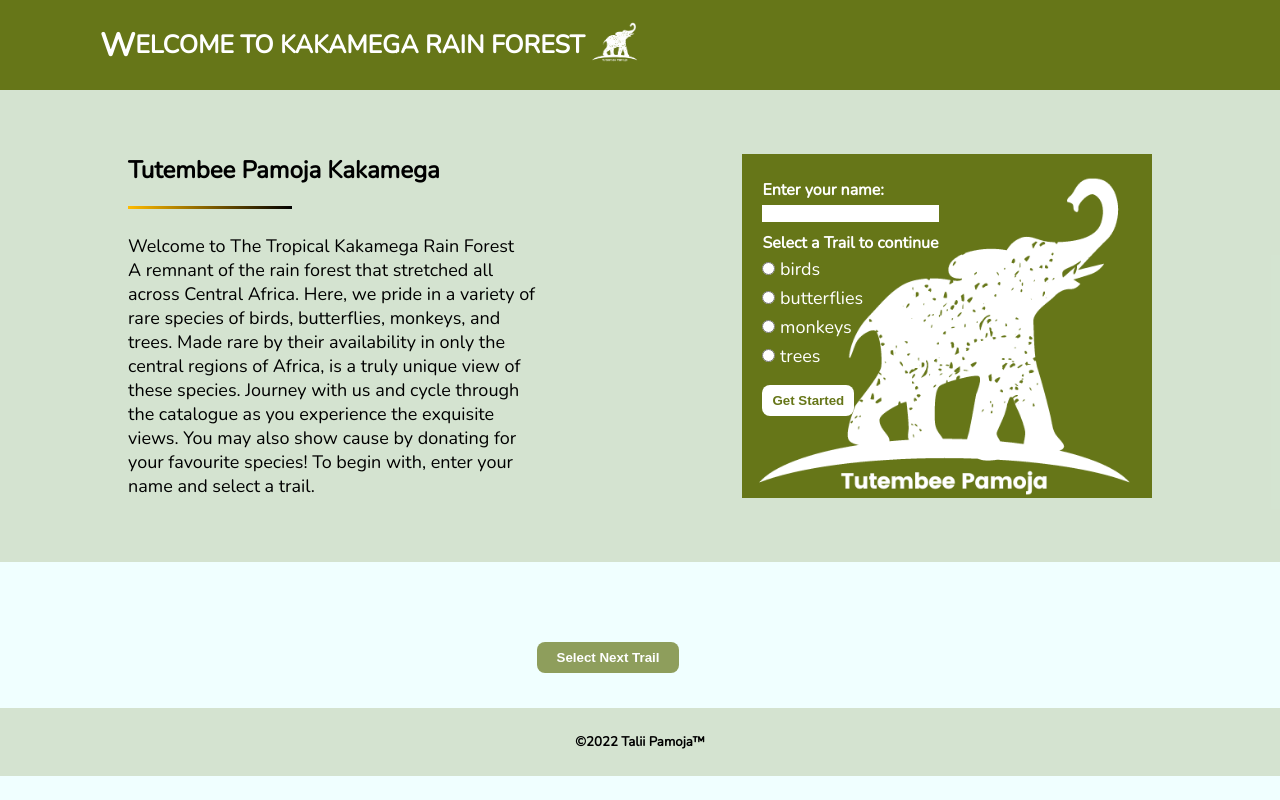
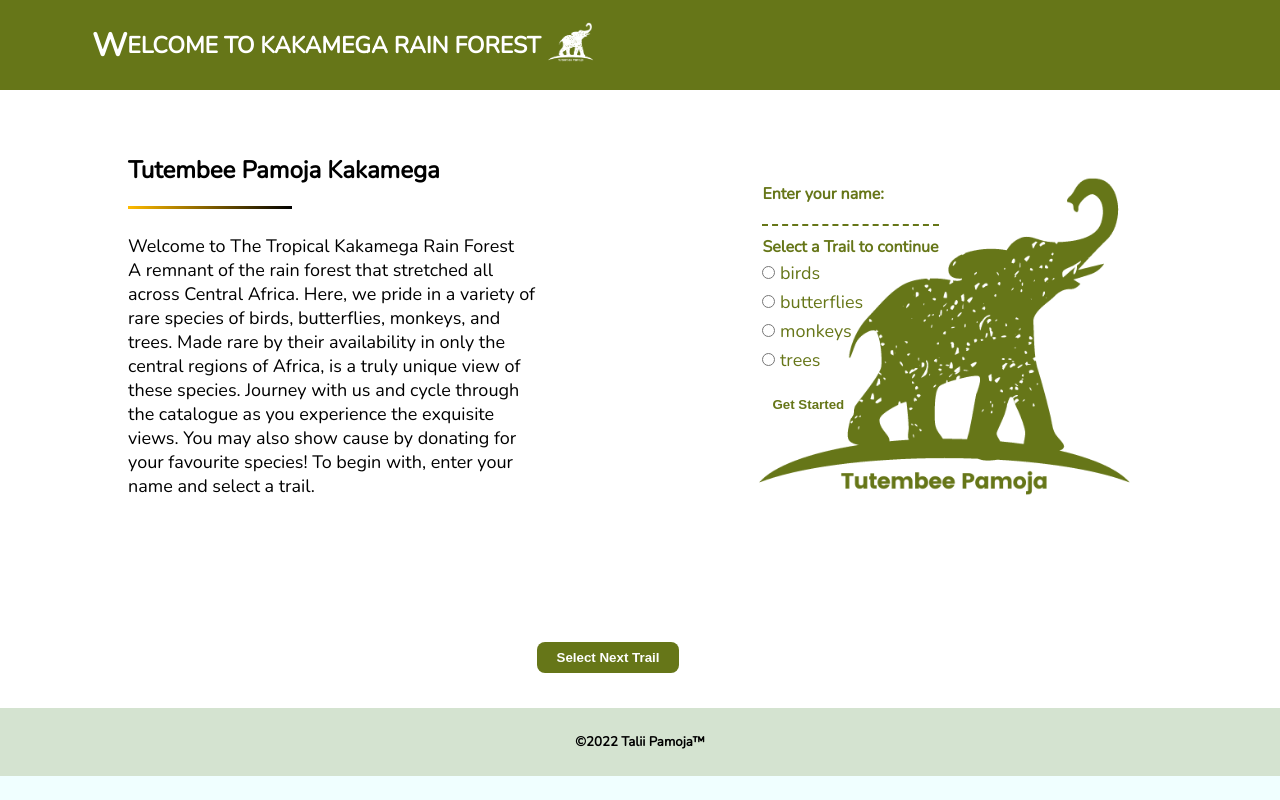
Before and after one commit to TheEmerald001/Kakamega_RainForest, a plain HTML site: page index.html in a window 1280 px wide. Drawn offline with nearby package versions, Linux system fonts and the light colour scheme.

Commit message:
change color and image for sec0ne

```diff
--- a/styles.css
+++ b/styles.css
@@ -10,7 +10,7 @@ body{
 .secOne{
     width: 100%;
     padding: 4em 0;
-    background-color: rgb(102, 118, 24, 0.2);
+    background-color: white;
 }
 .gradient {
     background-image: linear-gradient(to right,rgb(255, 187, 0),black);
@@ -39,7 +39,7 @@ nav{
 .welcome{
     color: white;
     font-weight: bold;
-    font-size: 25px;
+    font-size: 23px;
     margin: 0 5px 0 4em;
     display: flex;
     align-items: center;
@@ -58,9 +58,9 @@ nav{
 }
 .rightSide{
     width: 40%;
-    padding: 25px 20px;
-    color: white;
-    background-image: url(./logoImg.png);
+    padding: 29px 20px;
+    color: #667618;
+    background-image: url(./Elephant\ rustic\ wild\ animal\ logo\ \(5\).png);
     background-size: cover;
 }
 .submitBtn2{
@@ -76,7 +76,7 @@ nav{
 .nameText{
     border-style: none;
     margin-bottom: 10px;
-    border-bottom: dashed 2px white;
+    border-bottom: dashed 2px #667618;
 }
 .textA{
     font-size: 18px;
@@ -111,7 +111,7 @@ a{
     border-radius: 8px;
     padding: 8px 20px;
     margin: 15px 0 5px 0;
-    background-color: rgb(102, 118, 24, 0.7);
+    background-color: rgb(102, 118, 24);
     color: white;
     font-weight: bold;
     cursor: pointer;
@@ -119,6 +119,7 @@ a{
 .secTwo{
     width: 100%;
     padding: 30px 0;
+    background-color: white;
 }
 .trailhead{
     width: 95%;
```
Also changed, not shown: Elephant rustic wild animal logo (4).png (added), Elephant rustic wild animal logo (5).png (added).
